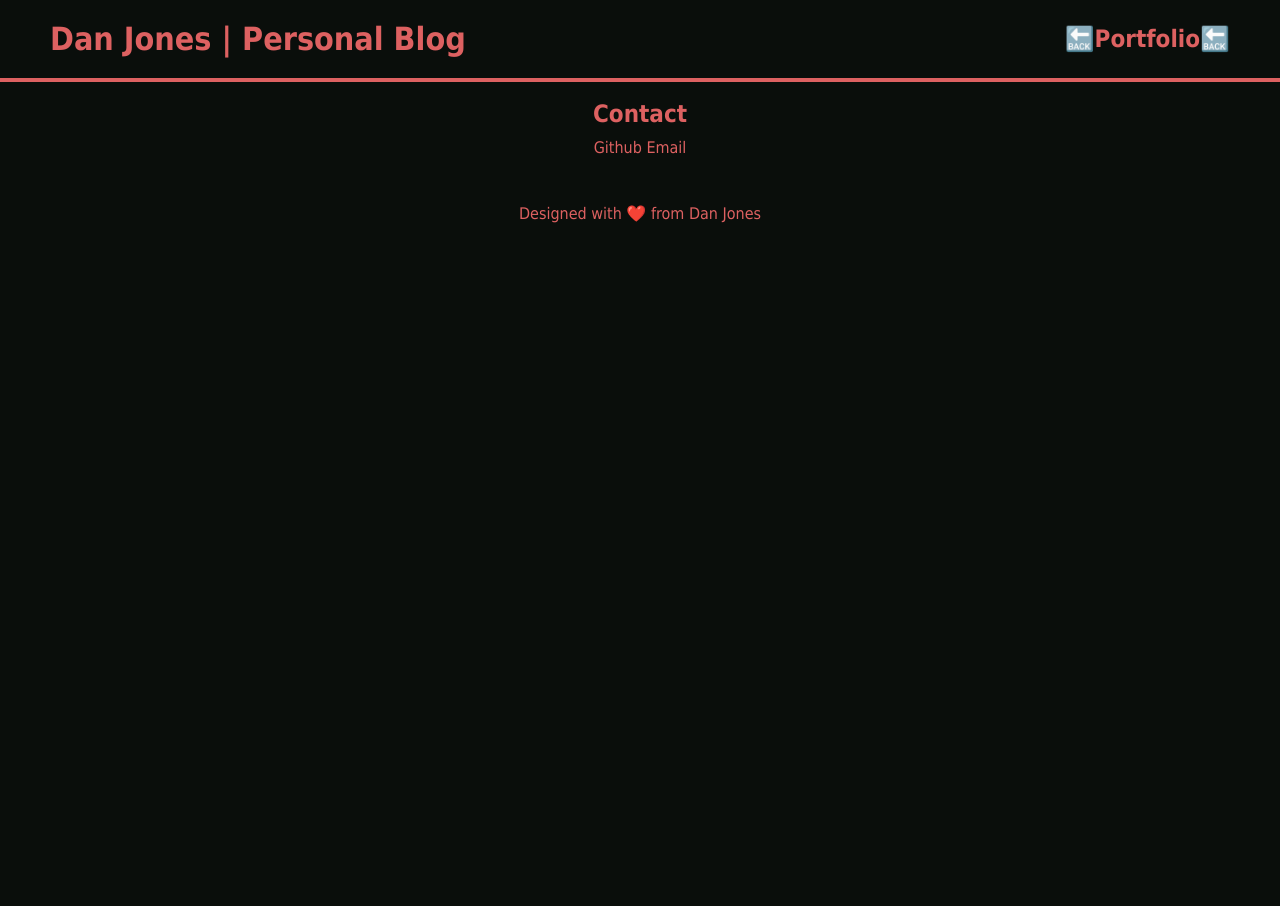
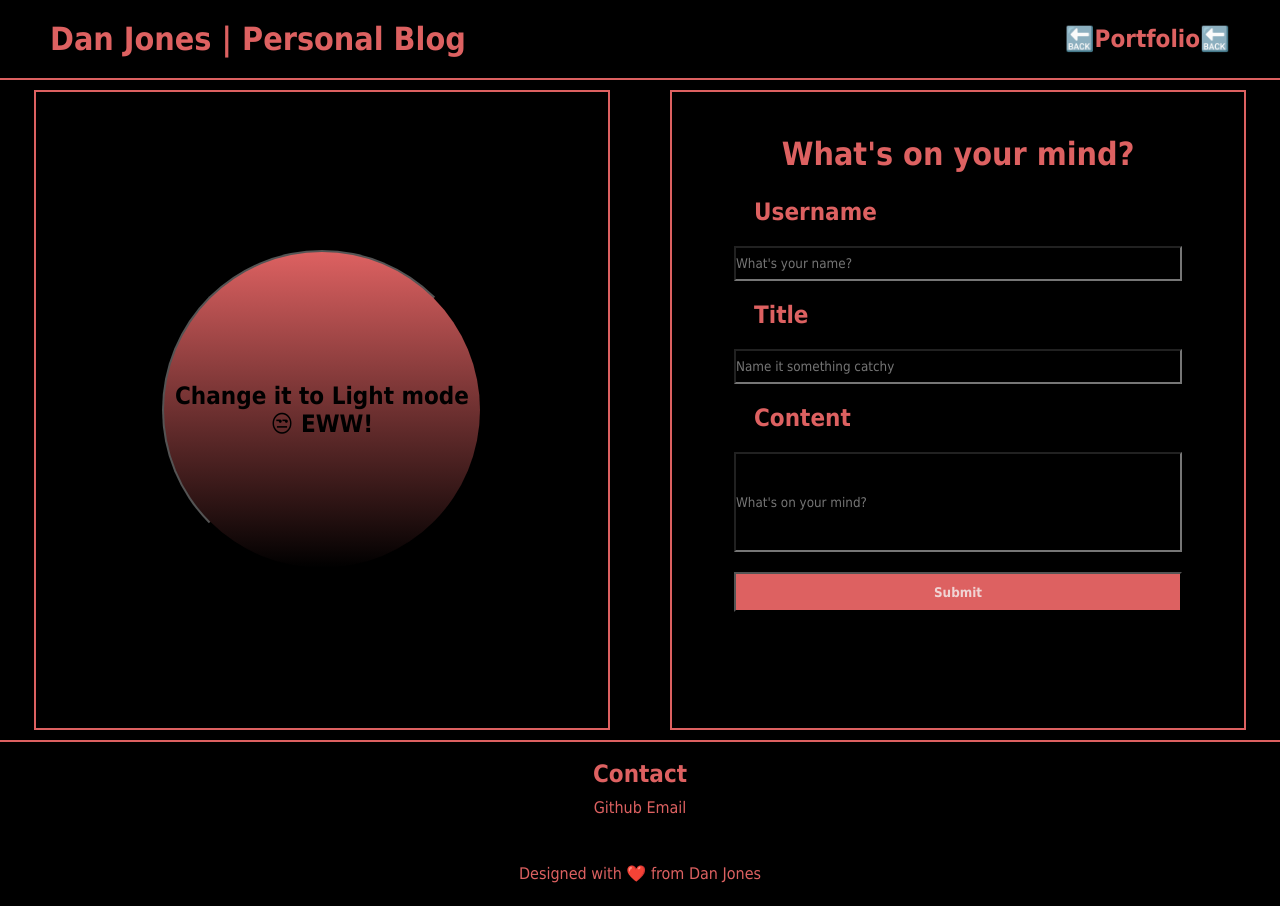
Before and after one commit to djinjones/Dan-Jones-Personal-Blog, a plain HTML site: page index.html in a window 1280 px wide. Before the commit the page ends 800 px from the top, so only its background shows below. Drawn offline with Linux system fonts and the light colour scheme.

Commit message:
main page dark and light theme + logic all working

```diff
--- a/assets/css/blog.css
+++ b/assets/css/blog.css
@@ -0,0 +1,91 @@
+:root {
+    --font1: rgb(221, 97, 97);
+    --font2: rgb(253, 233, 252);
+    --box-background: rgb(240, 212, 212);
+    --background1: rgb(10, 14, 11);
+}
+
+* {
+    box-sizing: border-box;
+    margin: 0;
+    padding: 0;
+    font-family: Tahoma, "Arial Narrow", Arial, "Helvetica Condensed", Helvetica, sans-serif;
+    background-color: var(--background1);
+}
+
+/* -------------------------NAV------------------------- */
+
+.nav {
+    width: 100vw;
+    height: 80px;
+    padding: 10px 10px 10px;
+    margin: auto;
+    justify-content: center;
+    display: flex;
+    align-items: center;
+    border-bottom: solid 2px var(--font1);
+}
+
+.nav h1 {
+    margin-left: 40px;
+    color: var(--font1);
+    font-size: 2rem;
+}
+
+.nav h2 {
+    margin-right: 40px;
+    margin-left: auto;
+}
+
+.nav h2 a {
+    text-decoration: none;
+    color: var(--font1);
+}
+
+.nav h2 a:hover {
+    text-shadow: 2px 2px 20px var(--box-background);
+}
+
+/* -------------------------MAIN------------------------- */
+
+/* -------------------------FOOTER------------------------- */
+
+footer {
+    border-top: solid var(--font1) 2px;
+    display: flex;
+    line-height: 1.5rem;
+    min-height: 20vh;
+    width: 100vw;
+    flex-direction: column;
+    align-items: center;
+}
+
+footer p {
+    margin-top: px;
+    margin-bottom: 20px;
+    color: var(--font1);
+}
+
+.contact {
+    color: var(--font1);
+    margin-top: 20px;
+    text-align: center;
+    height: 100px;
+
+}
+
+.contact h2 {
+    margin-bottom: 10px;
+}
+
+.contact a {
+    color: var(--font1);
+    padding: 10px 0px 10px ;
+    margin: 10px 0px 10px;
+}
+
+.contact a:hover {
+    text-shadow: 2px 2px 20px var(--box-background);
+}
+
+/* -------------------------MEDIA SCREEN------------------------- */
--- a/assets/css/style.css
+++ b/assets/css/style.css
@@ -1,8 +1,9 @@
 :root {
     --font1: rgb(221, 97, 97);
-    --font2: rgb(253, 233, 252);
+    --font2: rgb(243, 208, 241);
     --box-background: rgb(240, 212, 212);
     --background1: rgb(10, 14, 11);
+    --gradient: linear-gradient( rgb(221, 97, 97), black)
 }
 
 * {
@@ -44,6 +45,101 @@
 
 .nav h2 a:hover {
     text-shadow: 2px 2px 20px var(--box-background);
+}
+
+/* -------------------------SETTINGS------------------------- */
+
+#settingsCard {
+    color: var(--font1);
+    display: flex;
+    flex-direction: column;
+    height: 70vh;
+    width: 35vw;
+    justify-content: center;
+    align-items: center;
+}
+
+
+
+.buttons button {
+    margin-top: 20px auto 20px;
+    background-image: var(--gradient);
+    color: var(--background1);
+    font-weight: bolder;
+    border-radius: 50%;
+    height: 25vw;
+    width: 25vw;
+    font-size: 150%;
+}
+
+/* -------------------------BLOGFORM------------------------- */
+
+main {
+    width: 100vw;
+    display: flex;
+    flex-wrap: wrap;
+    justify-content: center;
+}
+
+.card {
+    border: solid 2px var(--font1);
+    margin: 10px 30px 10px;
+    height: 80vh;
+    padding: 20px 20px 20px;
+    width: 45vw;
+    display: flex;
+    justify-content: center;
+    align-items: center;
+    flex-wrap: wrap;
+}
+
+
+#blogForm {
+    color: var(--font1);
+    display: flex;
+    flex-direction: column;
+    height: 70vh;
+    width: 35vw;
+}
+
+#formTitle {
+    font-size: 2rem;
+    margin: 5px auto 5px;
+}
+
+.formH3 {
+    font-size: 1.5rem;
+    padding: 10px;
+    margin: 10px 10px 10px;
+}
+
+.inputSection::selection {
+    text-shadow: 2px 2px 20px var(--box-background);
+}
+
+#usernameInput {
+    height: 35px;
+}
+
+#titleInput {
+    height: 35px;
+}
+
+#contentInput {
+    height: 100px;
+}
+
+form button {
+    margin-top: 20px;
+    background-color: var(--font1);
+    color: var(--box-background);
+    font-weight: bolder;
+    height: 40px;
+}
+
+form button:hover {
+    text-shadow: 5px 5px 20px var(--box-background);
+    cursor: pointer;
 }
 
 /* -------------------------FOOTER------------------------- */
--- a/assets/js/script.js
+++ b/assets/js/script.js
@@ -0,0 +1,83 @@
+// First thing to do is to set constant variables for the html and css documents
+
+const colorModeButton = document.querySelector('.colorModeButton');
+const root = document.querySelector(":root");
+
+
+
+// We need to add a click funtion that switches the page's color mode✅
+// We need to make a few functions to change the css styling from light to dark✅
+// we also need to make sure we are checking to see what mode it is currently in✅
+// It would also be a good idea to store the currently saved color mode so that when relaoding the page it will change it to whatever the user last had✅
+
+
+//------------------------CLICK FUNCTION---------------------------
+
+document.body.addEventListener('click', function(event){
+    const element = event.target
+    if (element.matches('.colorModeButton')) {
+
+        changeColorMode();
+    }
+})
+
+//------------------------COLOR CHANGE FUNCTION---------------------------
+
+const changeColorMode = function() {
+    let mode = JSON.parse(localStorage.getItem('mode'));
+    if (mode == null) {
+        localStorage.setItem('mode', true)
+        changeColorMode();
+    } else {
+    if (mode == true) {
+        toDarkMode();
+
+    } else if (mode == false) {
+        toLightMode();
+    }
+}}
+
+const toDarkMode = function() {
+    localStorage.setItem('mode', false);
+        root.style.setProperty('--font1', 'black');
+        root.style.setProperty('--background1', 'rgb(10, 14 11)');
+        root.style.setProperty('--gradient','linear-gradient(rgb(240, 212, 212), white)');
+        colorModeButton.textContent = 'Light mode on 😒 EWW!';
+        console.log('dark mode is now off');
+}
+
+const toLightMode = function() {
+        localStorage.setItem('mode', true);
+        root.style.setProperty('--font1', 'rgb(221, 97, 97)');
+        root.style.setProperty('--background1', 'black');
+        root.style.setProperty('--gradient','linear-gradient( rgb(221, 97, 97), black)');
+        colorModeButton.textContent = 'Change it to Light mode 😒 EWW!';
+        console.log('dark mode is now on');
+}
+
+//------------------------LOCAL STORAGE CHECK FUNCTION---------------------------
+
+
+const localModeCheck = function() {
+    let mode = JSON.parse(localStorage.getItem('mode'));
+    console.log(`getting mode from local storage...`);
+
+    if (mode == null) {
+        localStorage.setItem('mode', false);
+    } else if (mode == true) {
+        localStorage.setItem('mode', false);
+    } else {
+        localStorage.setItem('mode', true);
+    }
+    changeColorMode();
+}
+
+//------------------------INITIALIZATION FUNCTION---------------------------
+
+function init() {
+    localModeCheck();
+    console.log(localStorage.getItem('mode'))
+
+}
+
+init();
--- a/index.html
+++ b/index.html
@@ -6,13 +6,31 @@
     <link href="./assets/css/style.css" rel="stylesheet">
     <title>Dan Jones || Personal Blog</title>
 </head>
-<body>
+<body >
     <nav class="nav">
-        <h1>Dan Jones | Personal Blog</h1>
+        <h1 class="webageTitle">Dan Jones | Personal Blog</h1>
         <h2><a href="https://djinjones.github.io/week-2/challenge">🔙Portfolio🔙</a></h2>
     </nav>
     <main>
-
+        <aside class="card">
+            <div id="settingsCard">
+                <section class="buttons">
+                    <button class="colorModeButton" data-type="true">Change dark/light mode</button>
+                </section>
+            </div>
+        </aside>
+        <section class="card">
+                <form id="blogForm">
+                    <h2 id="formTitle">What's on your mind?</h2>
+                    <h3 class="formH3">Username</h3>
+                    <input class="inputSection" id="usernameInput" placeholder="What's your name?">
+                    <h3 class="formH3">Title</h3>
+                    <input class="inputSection" id="titleInput" placeholder="Name it something catchy">
+                    <h3 class="formH3">Content</h3>
+                    <input class="inputSection" id="contentInput" placeholder="What's on your mind?">
+                    <button #id="submitButton">Submit</button>
+                </form>
+        </section>
     </main>
     <footer>
         <section id="con" class="contact">
@@ -22,5 +40,6 @@
         </section>
         <p>Designed with ❤️ from Dan Jones</p>
     </footer>
+    <script src="./assets/js/script.js"></script>
 </body>
 </html>
```
Also changed, not shown: blog.html (+28 -0 lines).
